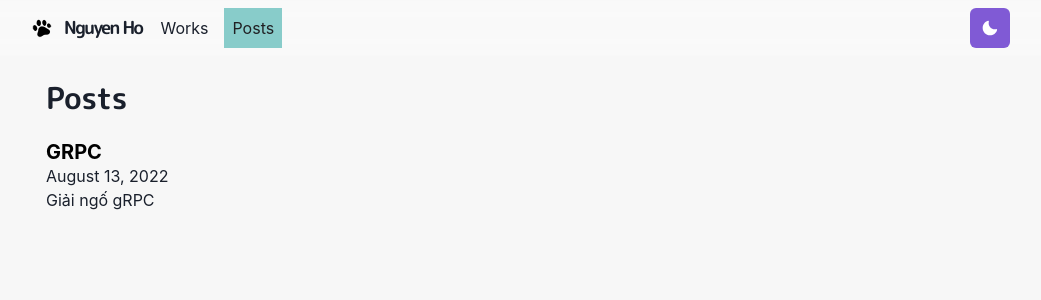
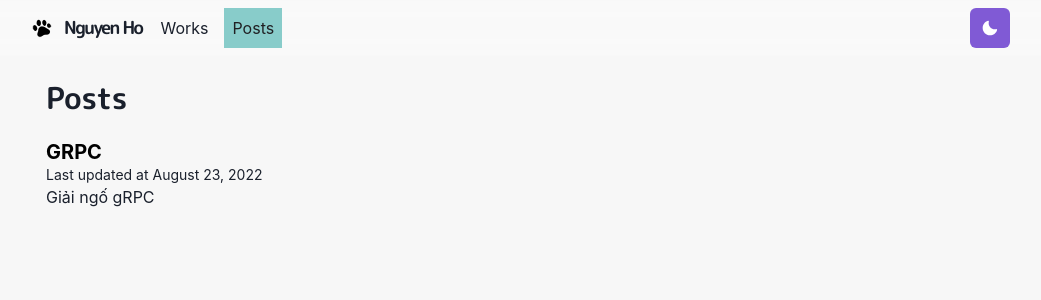
Before and after one commit to nguyen315/portfolio, a Next.js app: page /posts in a window 1280 px wide. Shown: the top 300 px of the page, without its empty margins (114-1155 px from the left). Built offline with nearby package versions, Linux system fonts and the light colour scheme.

Commit message:
change contents

```diff
--- a/content/build-blog-with-nextjs.md
+++ /dev/null
@@ -1,18 +0,0 @@
----
-title: 'GRPC'
-date: '13/08/2022'
-summary: 'Giải ngố gRPC'
----
-
-# gRPC là gì
-
-gRPC là một framework để sử dụng RPC được phát triển và public bởi google. RPC là Remote Procedure Calls, là một cách liên lạc giữa client-server. Giống như protocol HTTP quen thuộc, một client (web) có thể sử dụng HTTP request tới một server để lấy dữ liệu. Thì với RPC, thay vì sử dụng một HTTP request, bạn có thể gọi đến server từ phía client bằng một câu lệnh như cùng viết trong một source code vậy. Một cách nói khác là gọi đến một function được cài đặt ở một server khác
-
-Ví dụ cho dễ hiểu:
-
-- HTTP call: `axios.get('http://localhost:3000)` # sử dụng axios để gọi đến server localhost:3000
-- RPC call: `client.sayHello` # sau khi setup client, có thể đến một function (ở đây là sayHello) ở server luôn
-
-# Tại sao lại sử dụng gRPC
-
-# Xây dựng RESTful API trên nền gRPC
--- /dev/null
+++ b/content/grpc.md
@@ -0,0 +1,19 @@
+---
+title: 'GRPC'
+date: '13/08/2022'
+updatedDate: '23/08/2022'
+summary: 'Giải ngố gRPC'
+---
+
+# gRPC là gì
+
+gRPC là một framework để sử dụng RPC được phát triển và public bởi google. RPC là Remote Procedure Calls, là một cách liên lạc giữa client-server. Giống như protocol HTTP quen thuộc, một client (web) có thể sử dụng HTTP request tới một server để lấy dữ liệu. Thì với RPC, thay vì sử dụng một HTTP request, bạn có thể gọi đến server từ phía client bằng một câu lệnh như cùng viết trong một source code vậy. Một cách nói khác là gọi đến một function được cài đặt ở một server khác.
+
+Ví dụ cho dễ hiểu:
+
+- HTTP call: `axios.get('http://localhost:3000/hello)` # sử dụng axios để gọi đến server localhost:3000.
+- RPC call: `client.sayHello` # sau khi setup client, có thể đến một function (ở đây là sayHello) ở server luôn.
+
+# Tại sao lại sử dụng gRPC
+
+# Xây dựng RESTful API trên nền gRPC
--- a/pages/posts/[id].tsx
+++ b/pages/posts/[id].tsx
@@ -1,4 +1,4 @@
-import { Container, Heading } from '@chakra-ui/react'
+import { Container, Heading, Text } from '@chakra-ui/react'
 import { getAllPostIds, getPostById, Post } from '@lib/posts'
 import Layout from '@components/layouts/article'
 import Date from '@components/date'
@@ -34,7 +34,9 @@ const Post = ({ post }: { post: Post }) => {
         <Heading as="h1" size="2xl" my={6} variant="post-title">
           {post.title}
         </Heading>
-        <Date dateString={post.date} />
+        <Text>
+          Last updated at <Date dateString={post.updatedDate} />
+        </Text>
         <MDXWrapper>
           <div
             dangerouslySetInnerHTML={{ __html: post.contentHtml as string }}
--- a/pages/posts/index.tsx
+++ b/pages/posts/index.tsx
@@ -24,7 +24,7 @@ export async function getStaticProps() {
 
 const Posts = ({ posts }: { posts: Post[] }) => {
   const renderPostsList = posts.map(post => {
-    const { date, id, title, summary } = post
+    const { updatedDate, id, title, summary } = post
     return (
       <ListItem key={id}>
         <NextLink href={`/posts/${id}`} passHref>
@@ -34,8 +34,8 @@ const Posts = ({ posts }: { posts: Post[] }) => {
             </Heading>
           </Link>
         </NextLink>
-        <Text>
-          <Date dateString={date} />
+        <Text fontSize="sm">
+          Last updated at <Date dateString={updatedDate} />
         </Text>
         <Text>{summary}</Text>
       </ListItem>
```
Also changed, not shown: lib/posts.ts (+5 -4 lines), pages/index.tsx (+2 -6 lines).
